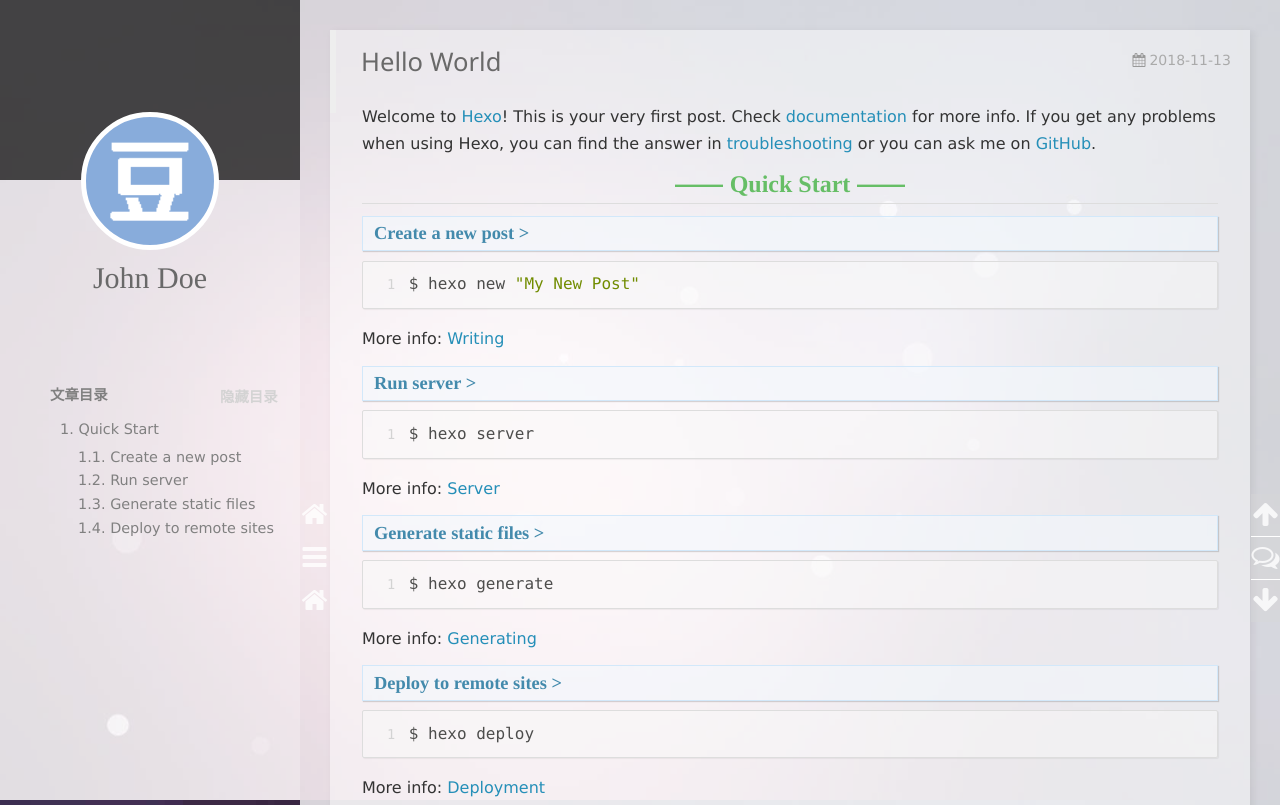
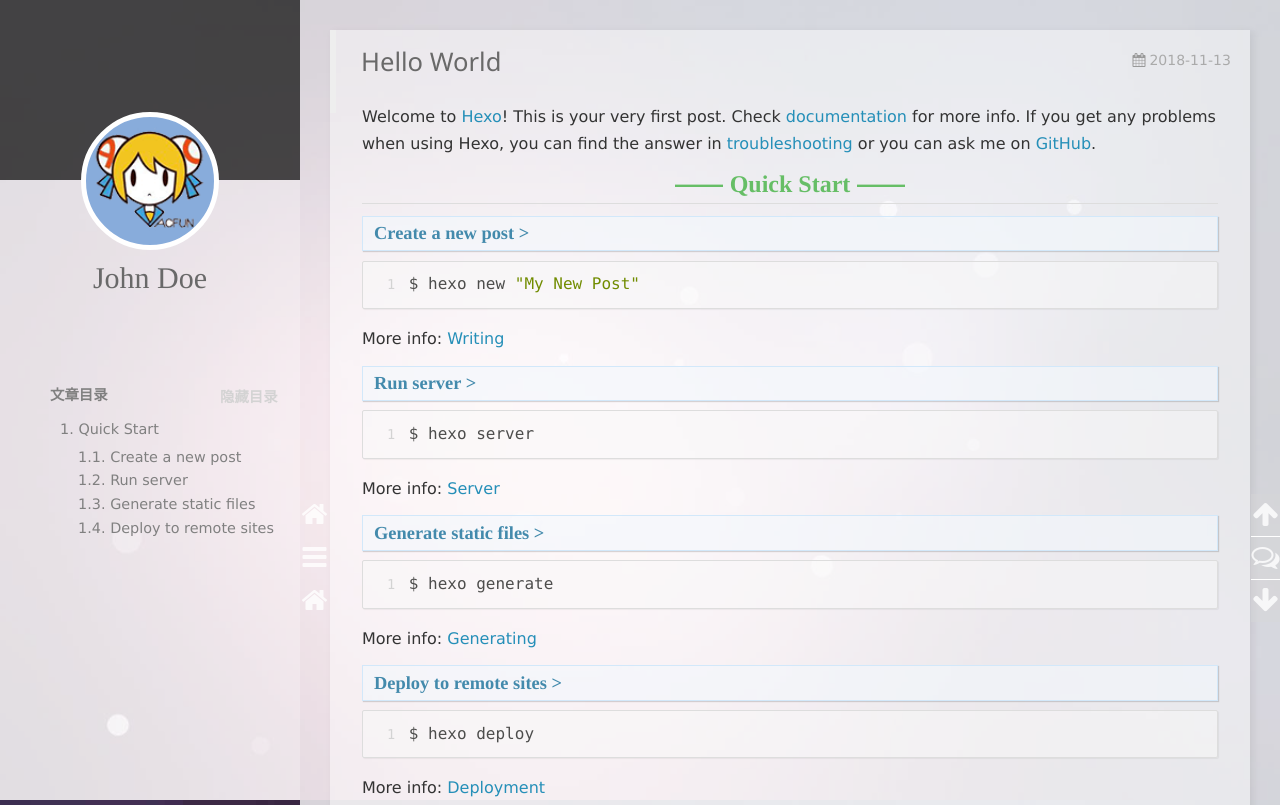
Before and after one commit to Cenno/Cenno.github.io, a plain HTML site: page 2018/11/13/hello-world/index.html in a window 1280 px wide. Shown: the top 805 px of the page. Drawn offline with nearby package versions, Linux system fonts and the light colour scheme; some packages are replaced by stand-ins of ours; a script that the page names is missing.

Commit message:
Site updated: 2018-11-13 23:04:08

```diff
--- a/2018/11/13/hello-world/index.html
+++ b/2018/11/13/hello-world/index.html
@@ -97,7 +97,7 @@
 <div class="intrude-less">
     <header id="header" class="inner">
         <a href="/" class="profilepic">
-            <img src="/img/db.png" class="animated zoomIn">
+            <img src="/img/AcFun.png" class="animated zoomIn">
         </a>
         <hgroup>
           <h1 class="header-author"><a href="/">John Doe</a></h1>
@@ -222,7 +222,7 @@
     <div class="intrude-less">
         <header id="header" class="inner">
             <a href="/" class="profilepic">
-                <img src="/img/db.png" class="animated zoomIn">
+                <img src="/img/AcFun.png" class="animated zoomIn">
             </a>
             <hgroup>
               <h1 class="header-author"><a href="/" title="回到主页">John Doe</a></h1>
```
Also changed, not shown: archives/2018/11/index.html (+2 -2 lines), archives/2018/index.html (+2 -2 lines), archives/index.html (+2 -2 lines), index.html (+2 -2 lines).
